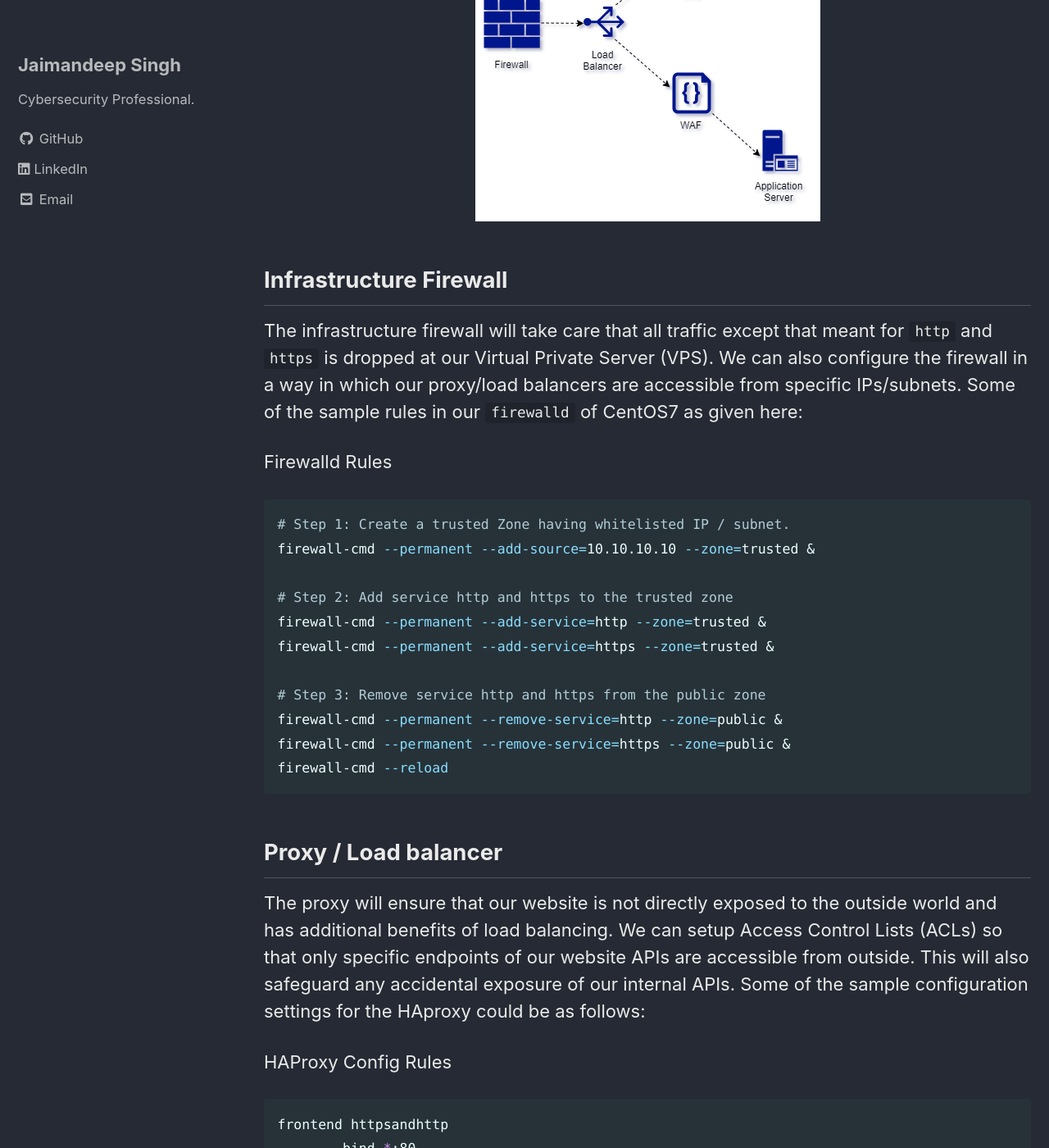
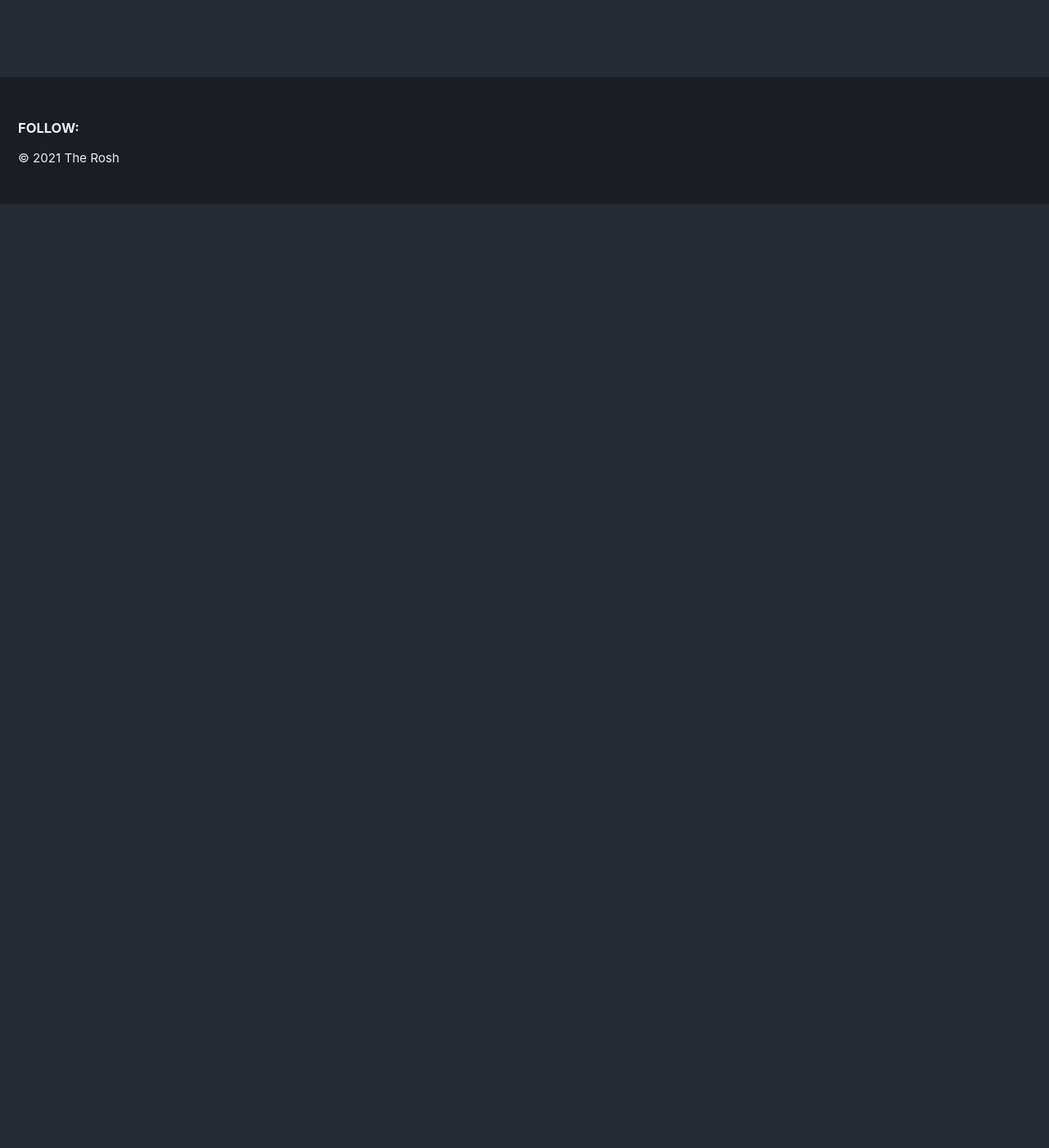
Before and after one commit to cyber-rosh/musings-bak, a Jekyll site: the page built from _posts/2021-06-05-luke-1.md, in a window 1280 px wide and 1400 px high, scrolled down 2835 px. Shown: the whole window at 82% size. Built offline with Jekyll 4.4.1, drawn with Linux system fonts in a browser that asks for light colours; cached includes are drawn as plain includes; after the commit the page ends 3084 px from its top, so only the background shows below that; some of the changed text lies outside the part shown.

Commit message:
post update

````diff
--- a/_posts/2021-06-05-luke-1.md
+++ b/_posts/2021-06-05-luke-1.md
@@ -27,70 +27,3 @@ In the back of the book you will see a list of sources used for each question. I
 In it, it states "The board has the task of overseeing management’s implementation of strategic and operational risk management".
 
 *Note : This conversation has been published after seeking permission from Luke Ahmed. However, author is solely responsible for any technical errors due to oversight.*
-
-
-
-Let us take a case of a mid sized company which wants to scale up its security architecture for the client facing website. As per the terms of reference, they want minimum disruption in their existing workflow and any kind of code rewrite is not on the platter. They have a classic deployment in which the website is hosted on Virtual Private Servers (VPSs).
-
->We can have a two pronged strategy here, first to minimize the attack surface and then to monitor all the ingress traffic for any malicious content. This can be done by limiting access to hosted infrastructure (VPS). Only `https` traffic on default port `443` should be allowed at ingress of the VPS, all other traffic to be dropped. We also need to limit the access to web APIs. The internal APIs should not be exposed to external traffic and all incoming traffic on the exposed public APIs should be monitored.
-
-Now, having worked out the design goals, we can rework the architecture of our deployment. Of course there are many ways to go about the security architecture, but one of the ways is to enable/introduce following artifacts.
-
-{{site.data.alerts.callout_default}}
- - Infrastructure Firewall
- - Proxy / Load balancer
- - Web Application Firewall
-{{site.data.alerts.end}}
-
-![Deployment Architecture of Application](../assets/images/2021-05-22-web-apps-fig-1.png){: .align-center }
-
-## Infrastructure Firewall
-The infrastructure firewall will take care that all traffic except that meant for `http` and `https` is dropped at our Virtual Private Server (VPS). We can also configure the firewall in a way in which our proxy/load balancers are accessible from specific IPs/subnets. Some of the sample rules in our `firewalld` of CentOS7 as given here:
-
-Firewalld Rules
-```bash
-# Step 1: Create a trusted Zone having whitelisted IP / subnet.
-firewall-cmd --permanent --add-source=10.10.10.10 --zone=trusted &
-
-# Step 2: Add service http and https to the trusted zone
-firewall-cmd --permanent --add-service=http --zone=trusted &
-firewall-cmd --permanent --add-service=https --zone=trusted &
-
-# Step 3: Remove service http and https from the public zone
-firewall-cmd --permanent --remove-service=http --zone=public &
-firewall-cmd --permanent --remove-service=https --zone=public &
-firewall-cmd --reload
-```
-
-## Proxy / Load balancer
-The proxy will ensure that our website is not directly exposed to the outside world and has additional benefits of load balancing. We can setup Access Control Lists (ACLs) so that only specific endpoints of our website APIs are accessible from outside. This will also safeguard any accidental exposure of our internal APIs. Some of the sample configuration settings for the HAproxy could be as follows:
-
-HAProxy Config Rules
-```bash
-frontend httpsandhttp
-        bind *:80
-        bind *:443 ssl crt /etc/ssl/haproxy.pem
-        # Redirect traffic to https
-        http-request redirect scheme https unless { ssl_fc }
-        mode http
-        acl app1 path_end -i /app1
-        acl app2 path_end -i /app2
-    	use_backend app1Servers if app1
-    	use_backend app2Servers if app2
-
-backend app1Servers
-        balance roundrobin
-        mode http
-        server webserver1 127.0.0.1:2222 check weight 1 maxconn 50 ssl verify none
-
-backend app2Servers
-        balance roundrobin
-        mode http
-        server webserver2 127.0.0.1:3333 check weight 1 maxconn 50 ssl verify none
-```
-## Web Application Firewall
-The traffic from our proxy now goes through the Web Application Firewall. This is configured to thwart common web application vulnerabilities. We could use the open source WAF like ***modsecurity*** or vendor dependent one. The WAFs also have the settings to configure it as proxy for sending the actual website traffic. We can run everything in a containerised environment using docker or Kubernetes.
-
-#### Reference
-- https://www.youtube.com/watch?v=qYnA2DFEELw
-- https://www.haproxy.com/blog/redirect-http-to-https-with-haproxy/
````
